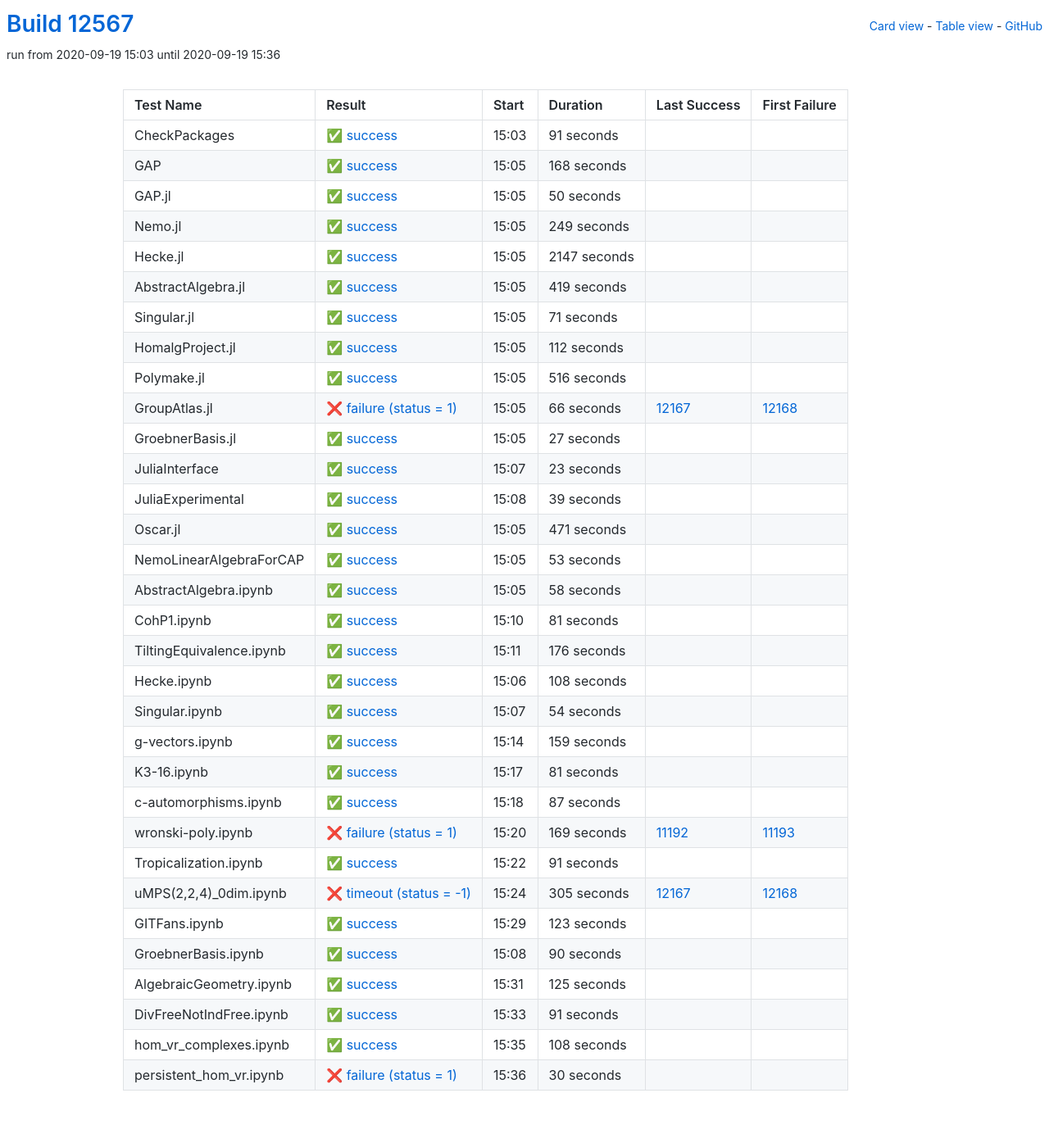
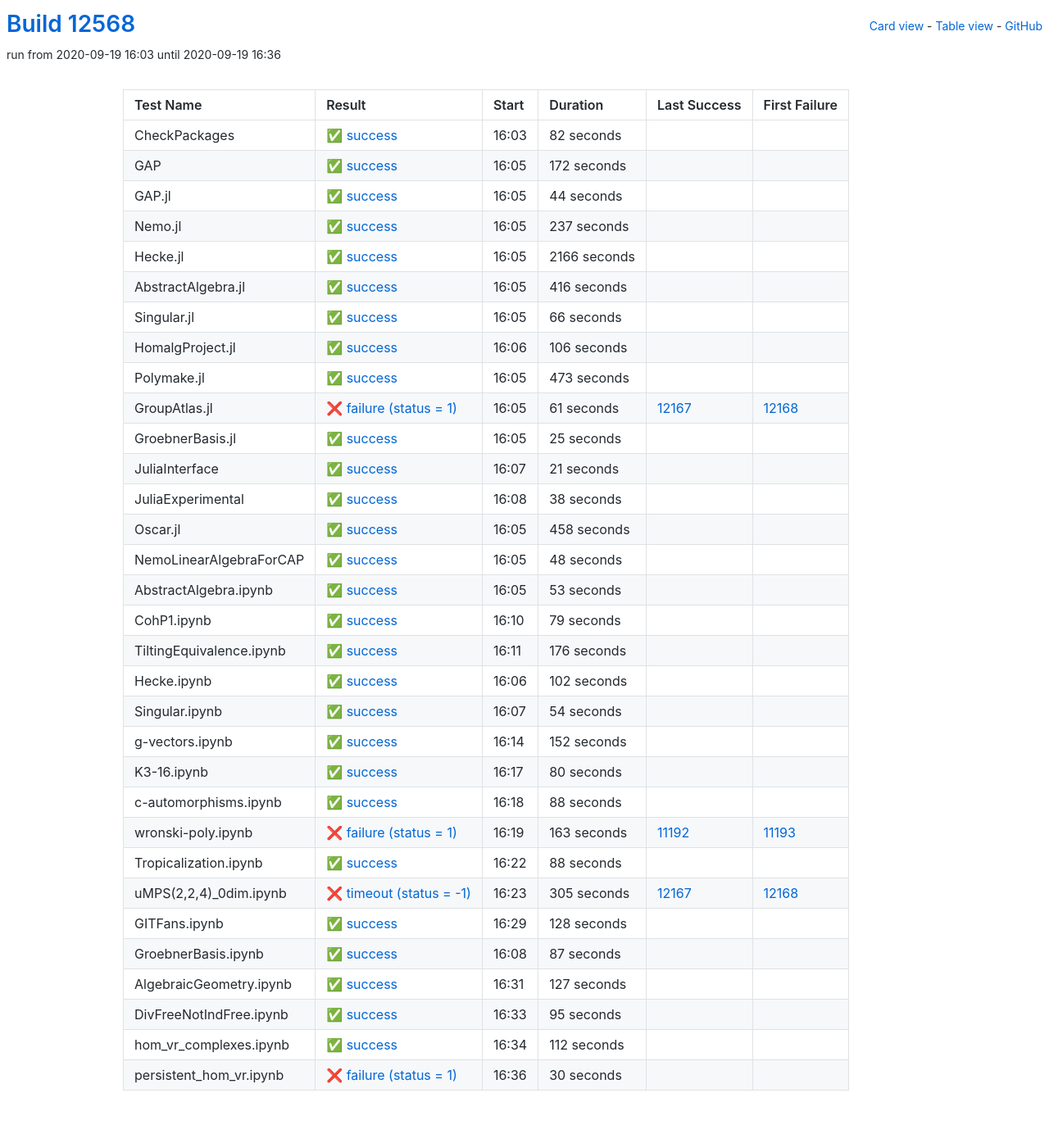
Before and after one commit to oscar-system/oscar-ci-status, a Jekyll site: the page built from table.html, in a window 1280 px wide. Shown: the whole page at 82% size. Built offline with Jekyll 4.4.1, drawn with Linux system fonts in a browser that asks for light colours.

Commit message:
Build #12568

```diff
--- a/_data/ci.yml
+++ b/_data/ci.yml
@@ -1,6 +1,6 @@
 ---
-build: 12567
-build_url: https://oscarci.mathematik.uni-kl.de/job/oscar/12567/
+build: 12568
+build_url: https://oscarci.mathematik.uni-kl.de/job/oscar/12568/
 job: oscar
 organization: oscar-system
 repo: oscar-ci-status
@@ -8,176 +8,188 @@
 tests:
 - name: CheckPackages
   id: checkpackages
-  log: https://oscarci.mathematik.uni-kl.de/job/oscar/12567/artifact/logs/build-12567/CheckPackages.log
-  start: 2020-09-19 15:03
+  log: https://oscarci.mathematik.uni-kl.de/job/oscar/12568/artifact/logs/build-12568/CheckPackages.log
+  start: 2020-09-19 16:03
   success: true
   exitcode: 0
   status: success
-  duration: 91
+  duration: 82
   last_success: false
   last_success_url:
   first_failure: false
   first_failure_url:
 - name: GAP
   id: gap
-  log: https://oscarci.mathematik.uni-kl.de/job/oscar/12567/artifact/logs/build-12567/GAP.log
-  start: 2020-09-19 15:05
+  log: https://oscarci.mathematik.uni-kl.de/job/oscar/12568/artifact/logs/build-12568/GAP.log
+  start: 2020-09-19 16:05
   success: true
   exitcode: 0
   status: success
-  duration: 168
+  duration: 172
   last_success: false
   last_success_url:
   first_failure: false
   first_failure_url:
 - name: GAP.jl
   id: gap-jl
-  log: https://oscarci.mathematik.uni-kl.de/job/oscar/12567/artifact/logs/build-12567/GAP.jl.log
-  start: 2020-09-19 15:05
+  log: https://oscarci.mathematik.uni-kl.de/job/oscar/12568/artifact/logs/build-12568/GAP.jl.log
+  start: 2020-09-19 16:05
   success: true
   exitcode: 0
   status: success
-  duration: 50
+  duration: 44
   last_success: false
   last_success_url:
   first_failure: false
   first_failure_url:
 - name: Nemo.jl
   id: nemo-jl
-  log: https://oscarci.mathematik.uni-kl.de/job/oscar/12567/artifact/logs/build-12567/Nemo.jl.log
-  start: 2020-09-19 15:05
+  log: https://oscarci.mathematik.uni-kl.de/job/oscar/12568/artifact/logs/build-12568/Nemo.jl.log
+  start: 2020-09-19 16:05
   success: true
   exitcode: 0
   status: success
-  duration: 249
+  duration: 237
   last_success: false
   last_success_url:
   first_failure: false
   first_failure_url:
 - name: Hecke.jl
   id: hecke-jl
-  log: https://oscarci.mathematik.uni-kl.de/job/oscar/12567/artifact/logs/build-12567/Hecke.jl.log
-  start: 2020-09-19 15:05
+  log: https://oscarci.mathematik.uni-kl.de/job/oscar/12568/artifact/logs/build-12568/Hecke.jl.log
+  start: 2020-09-19 16:05
   success: true
   exitcode: 0
   status: success
-  duration: 2147
+  duration: 2166
   last_success: false
   last_success_url:
   first_failure: false
   first_failure_url:
 - name: AbstractAlgebra.jl
   id: abstractalgebra-jl
-  log: https://oscarci.mathematik.uni-kl.de/job/oscar/12567/artifact/logs/build-12567/AbstractAlgebra.jl.log
-  start: 2020-09-19 15:05
+  log: https://oscarci.mathematik.uni-kl.de/job/oscar/12568/artifact/logs/build-12568/AbstractAlgebra.jl.log
+  start: 2020-09-19 16:05
   success: true
   exitcode: 0
   status: success
-  duration: 419
+  duration: 416
   last_success: false
   last_success_url:
   first_failure: false
   first_failure_url:
 - name: Singular.jl
   id: singular-jl
-  log: https://oscarci.mathematik.uni-kl.de/job/oscar/12567/artifact/logs/build-12567/Singular.jl.log
-  start: 2020-09-19 15:05
+  log: https://oscarci.mathematik.uni-kl.de/job/oscar/12568/artifact/logs/build-12568/Singular.jl.log
+  start: 2020-09-19 16:05
   success: true
   exitcode: 0
   status: success
-  duration: 71
+  duration: 66
   last_success: false
   last_success_url:
   first_failure: false
   first_failure_url:
 - name: HomalgProject.jl
   id: homalgproject-jl
-  log: https://oscarci.mathematik.uni-kl.de/job/oscar/12567/artifact/logs/build-12567/HomalgProject.jl.log
-  start: 2020-09-19 15:05
+  log: https://oscarci.mathematik.uni-kl.de/job/oscar/12568/artifact/logs/build-12568/HomalgProject.jl.log
+  start: 2020-09-19 16:06
   success: true
   exitcode: 0
   status: success
-  duration: 112
+  duration: 106
   last_success: false
   last_success_url:
   first_failure: false
   first_failure_url:
 - name: Polymake.jl
   id: polymake-jl
-  log: https://oscarci.mathematik.uni-kl.de/job/oscar/12567/artifact/logs/build-12567/Polymake.jl.log
-  start: 2020-09-19 15:05
+  log: https://oscarci.mathematik.uni-kl.de/job/oscar/12568/artifact/logs/build-12568/Polymake.jl.log
+  start: 2020-09-19 16:05
   success: true
   exitcode: 0
   status: success
-  duration: 516
+  duration: 473
   last_success: false
   last_success_url:
   first_failure: false
   first_failure_url:
 - name: GroupAtlas.jl
   id: groupatlas-jl
-  log: https://oscarci.mathematik.uni-kl.de/job/oscar/12567/artifact/logs/build-12567/GroupAtlas.jl.log
-  start: 2020-09-19 15:05
+  log: https://oscarci.mathematik.uni-kl.de/job/oscar/12568/artifact/logs/build-12568/GroupAtlas.jl.log
+  start: 2020-09-19 16:05
   success: false
   exitcode: 1
   status: failure
-  duration: 66
+  duration: 61
   last_success: 12167
   last_success_url: https://oscarci.mathematik.uni-kl.de/job/oscar/12167/
   first_failure: 12168
   first_failure_url: https://oscarci.mathematik.uni-kl.de/job/oscar/12168/
 - name: GroebnerBasis.jl
   id: groebnerbasis-jl
-  log: https://oscarci.mathematik.uni-kl.de/job/oscar/12567/artifact/logs/build-12567/GroebnerBasis.jl.log
-  start: 2020-09-19 15:05
+  log: https://oscarci.mathematik.uni-kl.de/job/oscar/12568/artifact/logs/build-12568/GroebnerBasis.jl.log
+  start: 2020-09-19 16:05
   success: true
   exitcode: 0
   status: success
-  duration: 27
+  duration: 25
   last_success: false
   last_success_url:
   first_failure: false
   first_failure_url:
 - name: JuliaInterface
   id: juliainterface
-  log: https://oscarci.mathematik.uni-kl.de/job/oscar/12567/artifact/logs/build-12567/JuliaInterface.log
-  start: 2020-09-19 15:07
+  log: https://oscarci.mathematik.uni-kl.de/job/oscar/12568/artifact/logs/build-12568/JuliaInterface.log
+  start: 2020-09-19 16:07
   success: true
   exitcode: 0
   status: success
-  duration: 23
+  duration: 21
   last_success: false
   last_success_url:
   first_failure: false
   first_failure_url:
 - name: JuliaExperimental
   id: juliaexperimental
-  log: https://oscarci.mathematik.uni-kl.de/job/oscar/12567/artifact/logs/build-12567/JuliaExperimental.log
-  start: 2020-09-19 15:08
+  log: https://oscarci.mathematik.uni-kl.de/job/oscar/12568/artifact/logs/build-12568/JuliaExperimental.log
+  start: 2020-09-19 16:08
   success: true
   exitcode: 0
   status: success
-  duration: 39
+  duration: 38
   last_success: false
   last_success_url:
   first_failure: false
   first_failure_url:
 - name: Oscar.jl
   id: oscar-jl
-  log: https://oscarci.mathematik.uni-kl.de/job/oscar/12567/artifact/logs/build-12567/Oscar.jl.log
-  start: 2020-09-19 15:05
+  log: https://oscarci.mathematik.uni-kl.de/job/oscar/12568/artifact/logs/build-12568/Oscar.jl.log
+  start: 2020-09-19 16:05
   success: true
   exitcode: 0
   status: success
-  duration: 471
+  duration: 458
   last_success: false
   last_success_url:
   first_failure: false
   first_failure_url:
 - name: NemoLinearAlgebraForCAP
   id: nemolinearalgebraforcap
-  log: https://oscarci.mathematik.uni-kl.de/job/oscar/12567/artifact/logs/build-12567/NemoLinearAlgebraForCAP.log
-  start: 2020-09-19 15:05
+  log: https://oscarci.mathematik.uni-kl.de/job/oscar/12568/artifact/logs/build-12568/NemoLinearAlgebraForCAP.log
+  start: 2020-09-19 16:05
+  success: true
+  exitcode: 0
+  status: success
+  duration: 48
+  last_success: false
+  last_success_url:
+  first_failure: false
+  first_failure_url:
+- name: AbstractAlgebra.ipynb
+  id: abstractalgebra-ipynb
+  log: https://oscarci.mathematik.uni-kl.de/job/oscar/12568/artifact/logs/build-12568/AbstractAlgebra.ipynb.log
+  start: 2020-09-19 16:05
   success: true
   exitcode: 0
   status: success
@@ -186,34 +198,22 @@
   last_success_url:
   first_failure: false
   first_failure_url:
-- name: AbstractAlgebra.ipynb
-  id: abstractalgebra-ipynb
-  log: https://oscarci.mathematik.uni-kl.de/job/oscar/12567/artifact/logs/build-12567/AbstractAlgebra.ipynb.log
-  start: 2020-09-19 15:05
+- name: CohP1.ipynb
+  id: cohp1-ipynb
+  log: https://oscarci.mathematik.uni-kl.de/job/oscar/12568/artifact/logs/build-12568/CohP1.ipynb.log
+  start: 2020-09-19 16:10
   success: true
   exitcode: 0
   status: success
-  duration: 58
-  last_success: false
-  last_success_url:
-  first_failure: false
-  first_failure_url:
-- name: CohP1.ipynb
-  id: cohp1-ipynb
-  log: https://oscarci.mathematik.uni-kl.de/job/oscar/12567/artifact/logs/build-12567/CohP1.ipynb.log
-  start: 2020-09-19 15:10
-  success: true
-  exitcode: 0
-  status: success
-  duration: 81
+  duration: 79
   last_success: false
   last_success_url:
   first_failure: false
   first_failure_url:
 - name: TiltingEquivalence.ipynb
   id: tiltingequivalence-ipynb
-  log: https://oscarci.mathematik.uni-kl.de/job/oscar/12567/artifact/logs/build-12567/TiltingEquivalence.ipynb.log
-  start: 2020-09-19 15:11
+  log: https://oscarci.mathematik.uni-kl.de/job/oscar/12568/artifact/logs/build-12568/TiltingEquivalence.ipynb.log
+  start: 2020-09-19 16:11
   success: true
   exitcode: 0
   status: success
@@ -224,20 +224,20 @@
   first_failure_url:
 - name: Hecke.ipynb
   id: hecke-ipynb
-  log: https://oscarci.mathematik.uni-kl.de/job/oscar/12567/artifact/logs/build-12567/Hecke.ipynb.log
-  start: 2020-09-19 15:06
+  log: https://oscarci.mathematik.uni-kl.de/job/oscar/12568/artifact/logs/build-12568/Hecke.ipynb.log
+  start: 2020-09-19 16:06
   success: true
   exitcode: 0
   status: success
-  duration: 108
+  duration: 102
   last_success: false
   last_success_url:
   first_failure: false
   first_failure_url:
 - name: Singular.ipynb
   id: singular-ipynb
-  log: https://oscarci.mathematik.uni-kl.de/job/oscar/12567/artifact/logs/build-12567/Singular.ipynb.log
-  start: 2020-09-19 15:07
+  log: https://oscarci.mathematik.uni-kl.de/job/oscar/12568/artifact/logs/build-12568/Singular.ipynb.log
+  start: 2020-09-19 16:07
   success: true
   exitcode: 0
   status: success
@@ -248,68 +248,68 @@
   first_failure_url:
 - name: g-vectors.ipynb
   id: g-vectors-ipynb
-  log: https://oscarci.mathematik.uni-kl.de/job/oscar/12567/artifact/logs/build-12567/g-vectors.ipynb.log
-  start: 2020-09-19 15:14
+  log: https://oscarci.mathematik.uni-kl.de/job/oscar/12568/artifact/logs/build-12568/g-vectors.ipynb.log
+  start: 2020-09-19 16:14
   success: true
   exitcode: 0
   status: success
-  duration: 159
+  duration: 152
   last_success: false
   last_success_url:
   first_failure: false
   first_failure_url:
 - name: K3-16.ipynb
   id: k3-16-ipynb
-  log: https://oscarci.mathematik.uni-kl.de/job/oscar/12567/artifact/logs/build-12567/K3-16.ipynb.log
-  start: 2020-09-19 15:17
+  log: https://oscarci.mathematik.uni-kl.de/job/oscar/12568/artifact/logs/build-12568/K3-16.ipynb.log
+  start: 2020-09-19 16:17
   success: true
   exitcode: 0
   status: success
-  duration: 81
+  duration: 80
   last_success: false
   last_success_url:
   first_failure: false
   first_failure_url:
 - name: c-automorphisms.ipynb
   id: c-automorphisms-ipynb
-  log: https://oscarci.mathematik.uni-kl.de/job/oscar/12567/artifact/logs/build-12567/c-automorphisms.ipynb.log
-  start: 2020-09-19 15:18
+  log: https://oscarci.mathematik.uni-kl.de/job/oscar/12568/artifact/logs/build-12568/c-automorphisms.ipynb.log
+  start: 2020-09-19 16:18
   success: true
   exitcode: 0
   status: success
-  duration: 87
+  duration: 88
   last_success: false
   last_success_url:
   first_failure: false
   first_failure_url:
 - name: wronski-poly.ipynb
   id: wronski-poly-ipynb
-  log: https://oscarci.mathematik.uni-kl.de/job/oscar/12567/artifact/logs/build-12567/wronski-poly.ipynb.log
-  start: 2020-09-19 15:20
+  log: https://oscarci.mathematik.uni-kl.de/job/oscar/12568/artifact/logs/build-12568/wronski-poly.ipynb.log
+  start: 2020-09-19 16:19
   success: false
   exitcode: 1
   status: failure
-  duration: 169
+  duration: 163
   last_success: 11192
   last_success_url: https://oscarci.mathematik.uni-kl.de/job/oscar/11192/
   first_failure: 11193
   first_failure_url: https://oscarci.mathematik.uni-kl.de/job/oscar/11193/
 - name: Tropicalization.ipynb
   id: tropicalization-ipynb
-  log: https://oscarci.mathematik.uni-kl.de/job/oscar/12567/artifact/logs/build-12567/Tropicalization.ipynb.log
-  start: 2020-09-19 15:22
+  log: https://oscarci.mathematik.uni-kl.de/job/oscar/12568/artifact/logs/build-12568/Tropicalization.ipynb.log
+  start: 2020-09-19 16:22
   success: true
   exitcode: 0
   status: success
-  duration: 91
+  duration: 88
   last_success: false
   last_success_url:
   first_failure: false
   first_failure_url:
 - name: uMPS(2,2,4)_0dim.ipynb
   id: umps-2-2-4-0dim-ipynb
-  log: https://oscarci.mathematik.uni-kl.de/job/oscar/12567/artifact/logs/build-12567/uMPS-2-2-4-_0dim.ipynb.log
-  start: 2020-09-19 15:24
+  log: https://oscarci.mathematik.uni-kl.de/job/oscar/12568/artifact/logs/build-12568/uMPS-2-2-4-_0dim.ipynb.log
+  start: 2020-09-19 16:23
   success: false
   exitcode: -1
   status: timeout
@@ -320,68 +320,68 @@
   first_failure_url: https://oscarci.mathematik.uni-kl.de/job/oscar/12168/
 - name: GITFans.ipynb
   id: gitfans-ipynb
-  log: https://oscarci.mathematik.uni-kl.de/job/oscar/12567/artifact/logs/build-12567/GITFans.ipynb.log
-  start: 2020-09-19 15:29
+  log: https://oscarci.mathematik.uni-kl.de/job/oscar/12568/artifact/logs/build-12568/GITFans.ipynb.log
+  start: 2020-09-19 16:29
   success: true
   exitcode: 0
   status: success
-  duration: 123
+  duration: 128
   last_success: false
   last_success_url:
   first_failure: false
   first_failure_url:
 - name: GroebnerBasis.ipynb
   id: groebnerbasis-ipynb
-  log: https://oscarci.mathematik.uni-kl.de/job/oscar/12567/artifact/logs/build-12567/GroebnerBasis.ipynb.log
-  start: 2020-09-19 15:08
+  log: https://oscarci.mathematik.uni-kl.de/job/oscar/12568/artifact/logs/build-12568/GroebnerBasis.ipynb.log
+  start: 2020-09-19 16:08
   success: true
   exitcode: 0
   status: success
-  duration: 90
+  duration: 87
   last_success: false
   last_success_url:
   first_failure: false
   first_failure_url:
 - name: AlgebraicGeometry.ipynb
   id: algebraicgeometry-ipynb
-  log: https://oscarci.mathematik.uni-kl.de/job/oscar/12567/artifact/logs/build-12567/AlgebraicGeometry.ipynb.log
-  start: 2020-09-19 15:31
+  log: https://oscarci.mathematik.uni-kl.de/job/oscar/12568/artifact/logs/build-12568/AlgebraicGeometry.ipynb.log
+  start: 2020-09-19 16:31
   success: true
   exitcode: 0
   status: success
-  duration: 125
+  duration: 127
   last_success: false
   last_success_url:
   first_failure: false
   first_failure_url:
 - name: DivFreeNotIndFree.ipynb
   id: divfreenotindfree-ipynb
-  log: https://oscarci.mathematik.uni-kl.de/job/oscar/12567/artifact/logs/build-12567/DivFreeNotIndFree.ipynb.log
-  start: 2020-09-19 15:33
+  log: https://oscarci.mathematik.uni-kl.de/job/oscar/12568/artifact/logs/build-12568/DivFreeNotIndFree.ipynb.log
+  start: 2020-09-19 16:33
   success: true
   exitcode: 0
   status: success
-  duration: 91
+  duration: 95
   last_success: false
   last_success_url:
   first_failure: false
   first_failure_url:
 - name: hom_vr_complexes.ipynb
   id: hom-vr-complexes-ipynb
-  log: https://oscarci.mathematik.uni-kl.de/job/oscar/12567/artifact/logs/build-12567/hom_vr_complexes.ipynb.log
-  start: 2020-09-19 15:35
+  log: https://oscarci.mathematik.uni-kl.de/job/oscar/12568/artifact/logs/build-12568/hom_vr_complexes.ipynb.log
+  start: 2020-09-19 16:34
   success: true
   exitcode: 0
   status: success
-  duration: 108
+  duration: 112
   last_success: false
   last_success_url:
   first_failure: false
   first_failure_url:
 - name: persistent_hom_vr.ipynb
   id: persistent-hom-vr-ipynb
-  log: https://oscarci.mathematik.uni-kl.de/job/oscar/12567/artifact/logs/build-12567/persistent_hom_vr.ipynb.log
-  start: 2020-09-19 15:36
+  log: https://oscarci.mathematik.uni-kl.de/job/oscar/12568/artifact/logs/build-12568/persistent_hom_vr.ipynb.log
+  start: 2020-09-19 16:36
   success: false
   exitcode: 1
   status: failure
```
Also changed, not shown: README.md.
